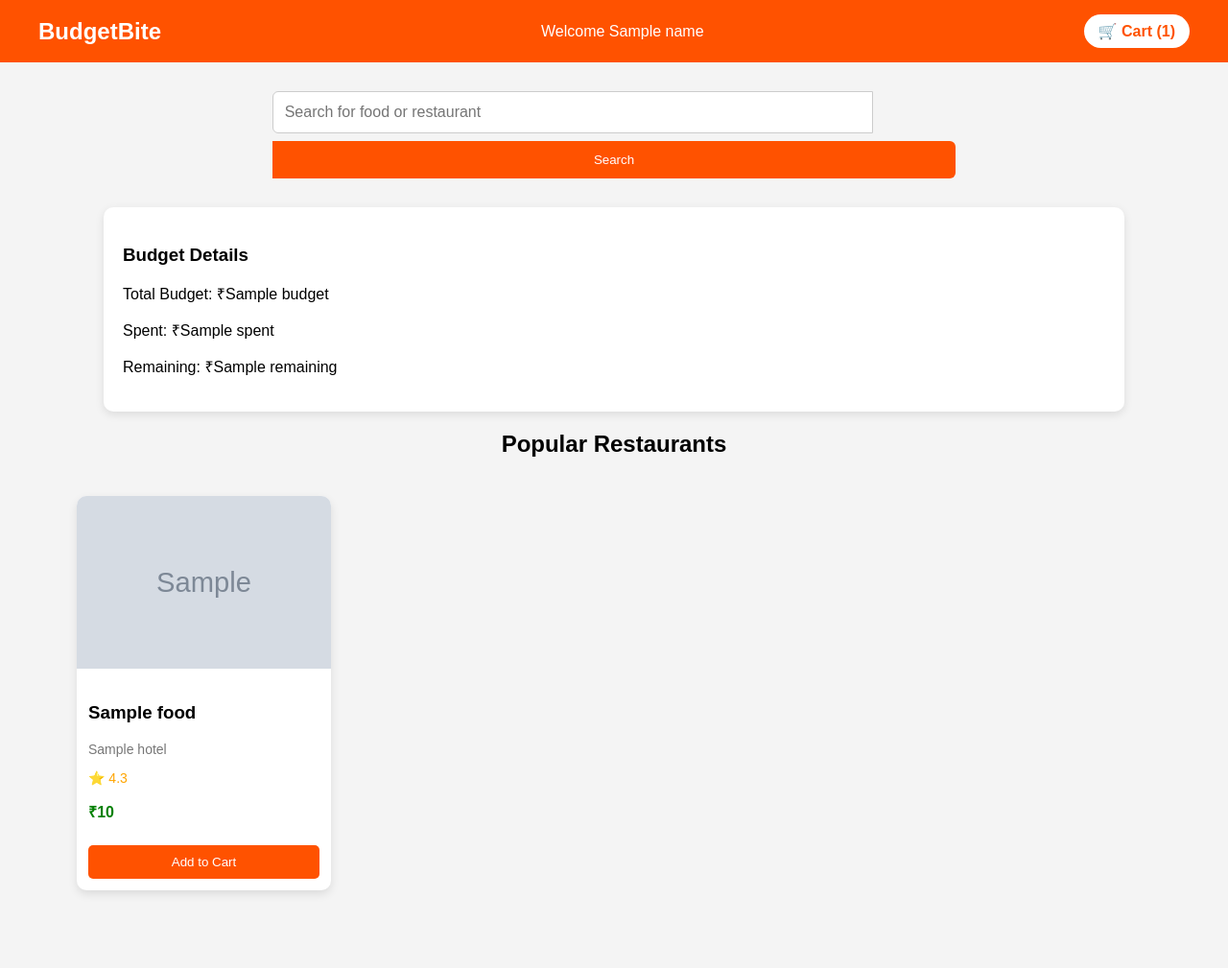
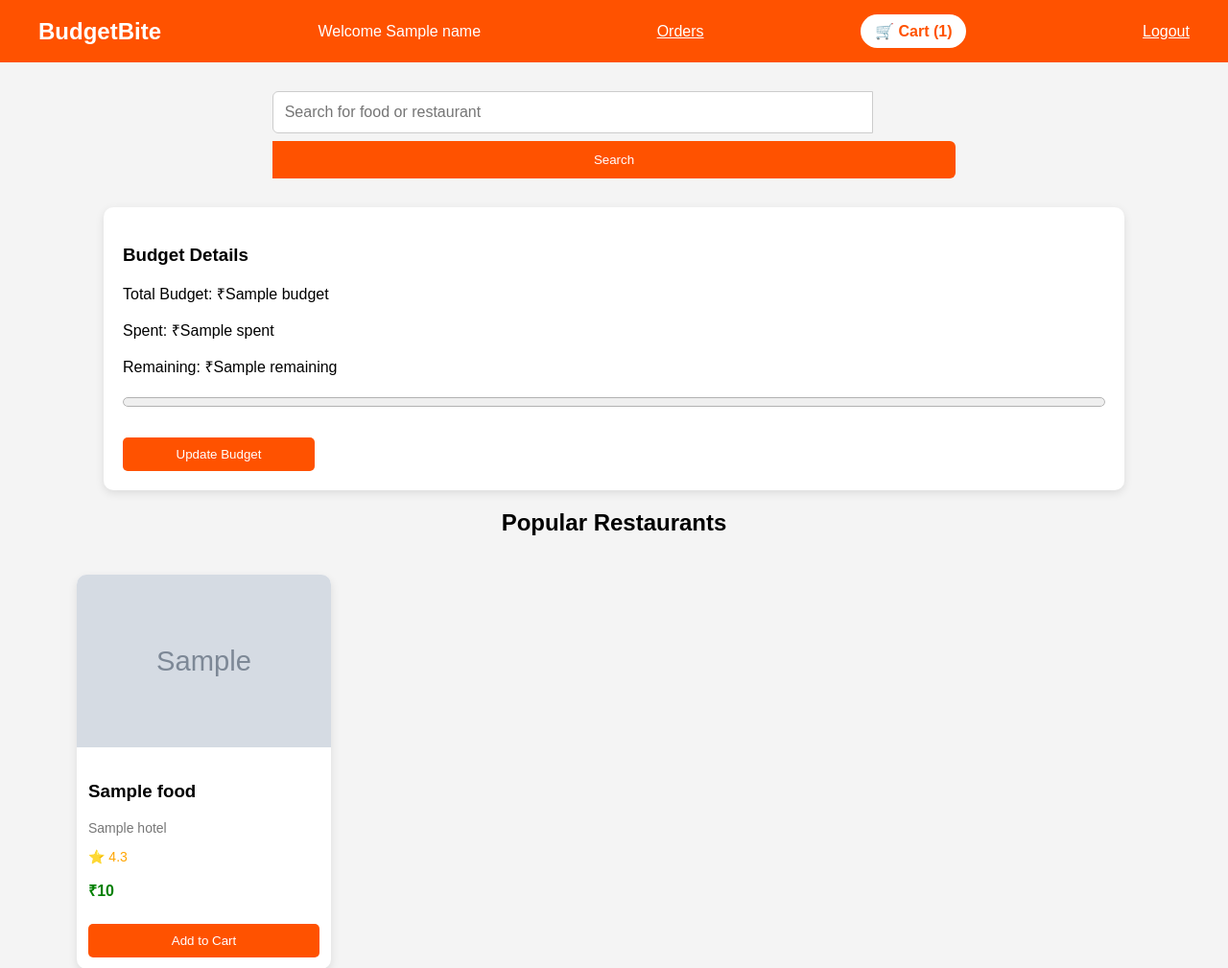
Before and after one commit to 10304divyashree-dotcom/BudgetBite, a Flask app: template templates/home.html in a window 1280 px wide. Shown: the top 1009 px of the page at 96% size. Before the commit the page ends 932 px from the top, so only its background shows below. Run offline with Flask 3, Linux system fonts and the light colour scheme; the template is opened without the code that fills it: most values are stand-ins (such as "Sample title", 1, 10 or a date in 2020); grey boxes marked "Sample" are stand-in pictures.

Commit message:
Enhance budget details with progress bar and layout updates
Added progress bar for budget tracking and updated layout.

```diff
--- a/templates/home.html
+++ b/templates/home.html
@@ -152,12 +152,13 @@ BudgetBite
 <div>
 Welcome {{name}}
 </div>
-
+<a href="/orders" style="color:white;margin-left:20px;">Orders</a>
 <div class="cart">
 <a href="/cart" style="text-decoration:none;color:#ff5200;">
 🛒 Cart ({{cart_count}})
 </a>
 </div>
+<a href="/logout" style="color:white;margin-left:20px;">Logout</a>
 
 </header>
 
@@ -189,6 +190,14 @@ Welcome {{name}}
 
 <p>Remaining: ₹{{remaining}}</p>
 
+<!-- ADD THIS LINE BELOW -->
+<progress value="{{spent}}" max="{{budget}}" style="width:100%;height:20px;"></progress>
+
+<br><br>
+
+<a href="/budget">
+<button style="width:200px;">Update Budget</button>
+</a>
 </div>
 
 
```
